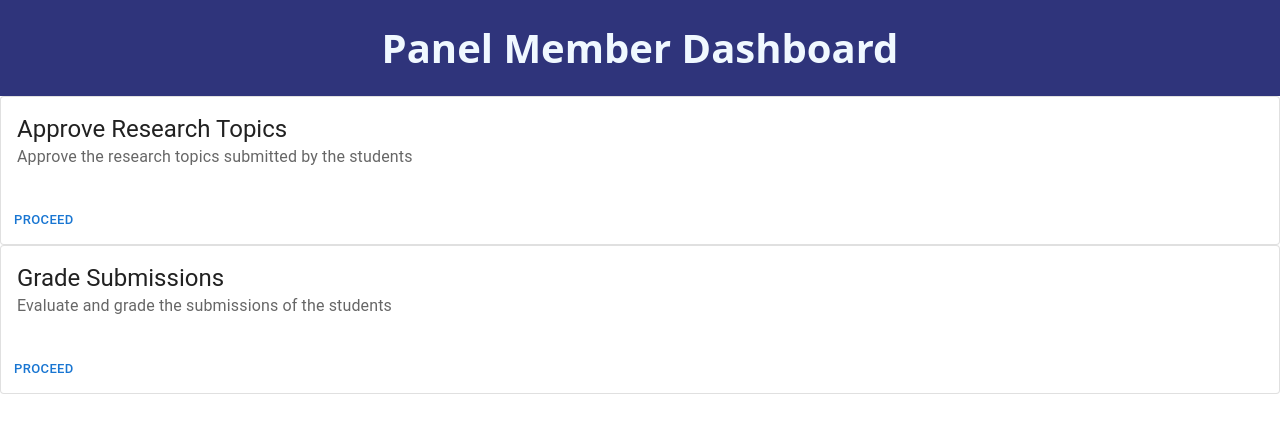
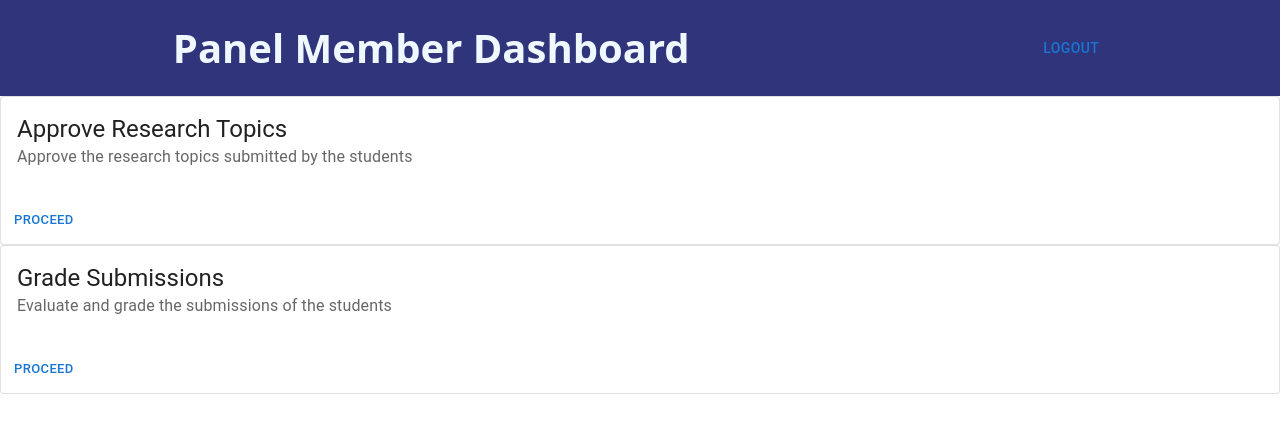
Before and after one commit to smlucia/AF_Research-Project-Management-Tool, a React (Create React App) app in the folder frontend/: page /panelmember in a window 1280 px wide. Shown: the top 432 px of the page. Built offline with nearby package versions, Linux system fonts and the light colour scheme.

Commit message:
add logout to panel pages

```diff
--- a/frontend/src/components/Login/index.jsx
+++ b/frontend/src/components/Login/index.jsx
@@ -29,7 +29,11 @@ const Login = () => {
 				window.location = "/studentDashboard";
 			} else if (res.usertype === 'staff')  {
 				window.location = "/staffDashboard";
-			} else {
+			}
+			else if (res.usertype === 'panelmember')  {
+				window.location = "/panelmember";
+			}
+			else {
 				window.location = "/";
 			}
 
--- a/frontend/src/components/panelMember/approveResearch.js
+++ b/frontend/src/components/panelMember/approveResearch.js
@@ -11,6 +11,7 @@ import Paper from '@material-ui/core/Paper';
 import CheckIcon from '@mui/icons-material/Check';
 import ToggleButton from '@mui/material/ToggleButton';
 import Switch from '@mui/material/Switch';
+import Button from '@mui/material/Button';
 
 const styles = theme => ({
   root: {
@@ -38,11 +39,22 @@ const ApproveResearch = () => {
             .catch(err => console.log(err));
     }, []);
 
+    const handleLogout = () => {
+		localStorage.removeItem("token");
+        window.location = "/";
+	};
+
         return (
             <>
                 <div>
                     <nav>
                         <div className="logo">Approve Research Topics</div>
+                        <Button
+                            className={styles.white_btn}
+                            onClick={handleLogout}
+                            variant="text">
+                            Logout
+                        </Button>
                     </nav>
 
                 </div>
--- a/frontend/src/components/panelMember/grade.js
+++ b/frontend/src/components/panelMember/grade.js
@@ -1,5 +1,6 @@
 import React from 'react';
 import '../../styles/admin/AdminNavBar.css';
+import Button from '@mui/material/Button';
 
 // create data function
 let id = 0;
@@ -15,12 +16,21 @@ const rows = [
 ];
 
 const Grade = () => {
-
+    const handleLogout = () => {
+		localStorage.removeItem("token");
+		// set path to signin
+        window.location = "/";
+	};
         return (
             <>
                 <div>
                     <nav>
                         <div className="logo">Grade Submissions</div>
+                        <Button
+                            onClick={handleLogout}
+                            variant="text">
+                            Logout
+                        </Button>
                     </nav>
 
                 </div>
--- a/frontend/src/components/panelMember/panelMember.js
+++ b/frontend/src/components/panelMember/panelMember.js
@@ -8,6 +8,8 @@ import Button from '@mui/material/Button';
 import Typography from '@mui/material/Typography';
 import ApproveResearch from './approveResearch';
 import { Link } from 'react-router-dom';
+
+
 const bull = (
     <Box
       component="span"
@@ -18,11 +20,20 @@ const bull = (
   );
 
 const PanelMember = () => {
+  const handleLogout = () => {
+		localStorage.removeItem("token");
+    window.location = "/";
+	};
     return (
         <>
            <div>
                 <nav>
                     <div className="logo">Panel Member Dashboard</div>
+                    <Button
+                            onClick={handleLogout}
+                            variant="text">
+                            Logout
+                        </Button>
                 </nav>
 
             </div>
```
